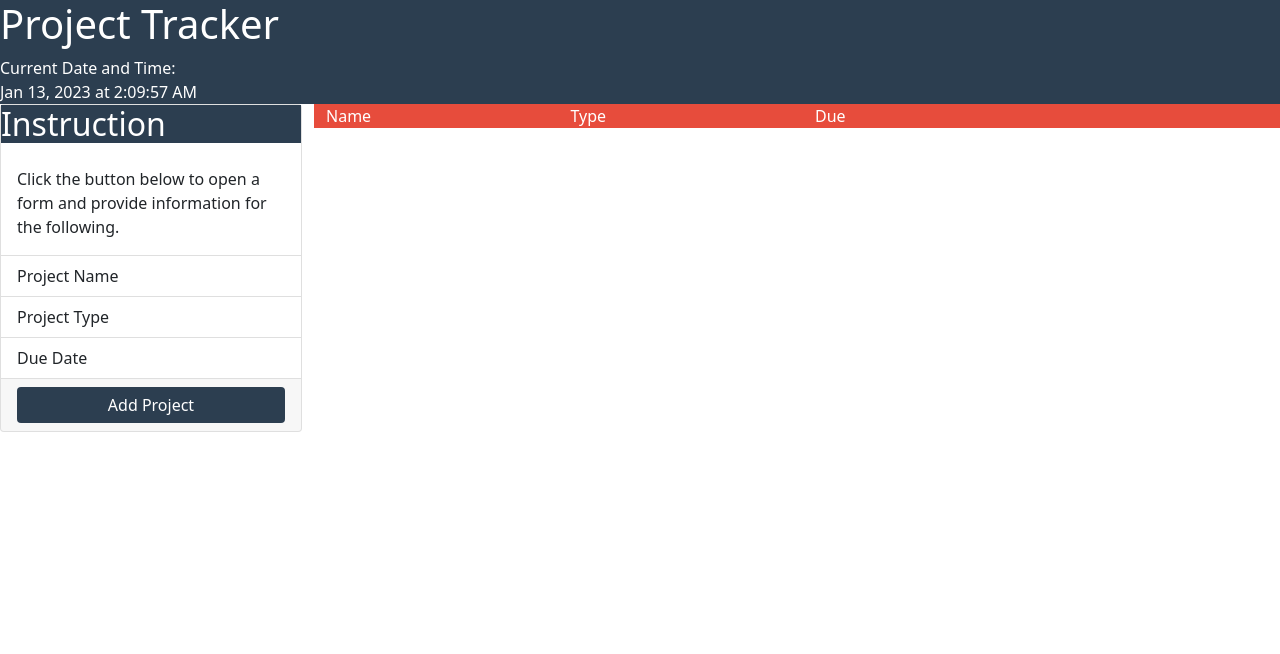
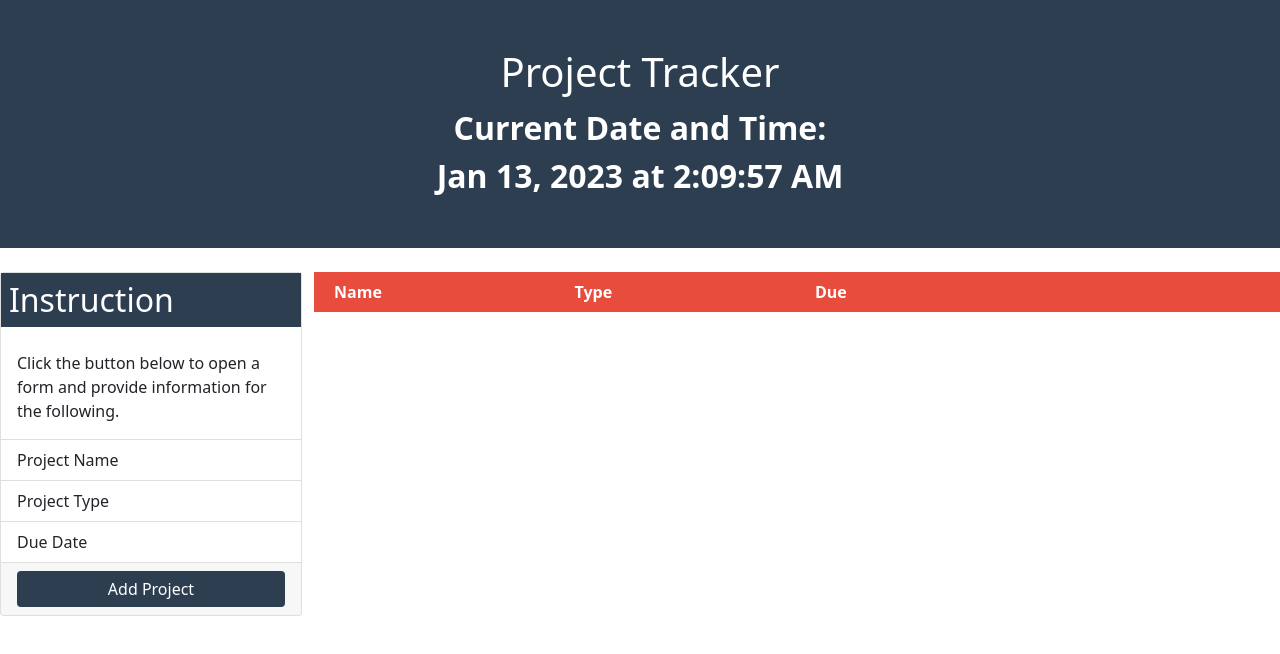
Before and after one commit to NileshPatel83/Project-Tracker, a plain HTML site: page index.html in a window 1280 px wide. Drawn offline with nearby package versions, Linux system fonts and the light colour scheme.

```diff
--- a/assets/style/style.css
+++ b/assets/style/style.css
@@ -3,6 +3,7 @@
     --table-header--backgroundcolor: rgb(231, 76, 60);
     --table-row--backgroundcolor: rgb(255, 245, 209);
     --font-color-white: white;
+    --hover-font-color: rgb(58, 148, 216);
 }
 
 .font-color{
@@ -24,3 +25,7 @@
 .cust-button-border{
     border: none;
 }
+
+.cust-button-border:hover{
+    color: var(--hover-font-color);
+}
--- a/index.html
+++ b/index.html
@@ -9,16 +9,16 @@
     <title>Project Tracker</title>
 </head>
 <body>
-    <header class="cust-background-color font-color">
-        <h1>Project Tracker</h1>
-        <div>Current Date and Time:</div>
-        <div><span id="current-day"></span> at <span id="current-time"></span></div>
+    <header class="cust-background-color font-color text-center p-5 mb-4 fw-bold">
+        <h1 class="fs-1">Project Tracker</h1>
+        <div class="fs-2">Current Date and Time:</div>
+        <div class="fs-2"><span id="current-day"></span> at <span id="current-time"></span></div>
     </header>
       <div class="row">
 
         <div class="col-12 col-md-4 col-lg-3">
           <div class="card">
-            <h2 class="card-title cust-background-color font-color">Instruction</h2>
+            <h2 class="card-title cust-background-color font-color p-2">Instruction</h2>
             <div class="card-body">
               Click the button below to open a form and provide information for the following.
             </div>
@@ -28,13 +28,13 @@
               <li class="list-group-item">Due Date</li>
             </ul>
             <div class="card-footer d-grid">
-              <button type="button" class="btn btn-primary cust-background-color font-color cust-button-border">Add Project</button>
+              <button type="button" class="btn cust-background-color font-color cust-button-border">Add Project</button>
             </div>
           </div>
         </div>
 
         <div class="container col-12 col-md-8 col-lg-9">
-          <div class="row cust-header-row font-color">
+          <div class="row cust-header-row font-color p-2 fw-bold">
             <div class="col">
               Name
             </div>
```
